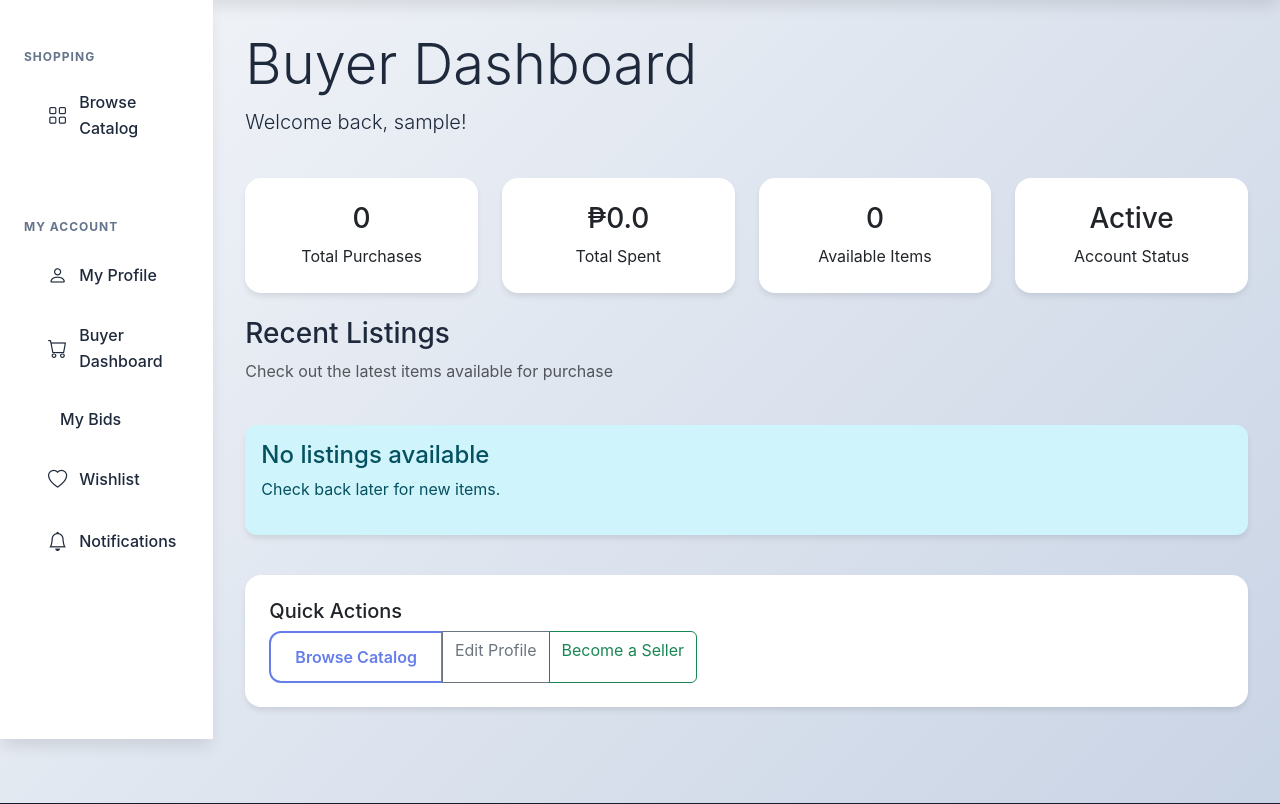
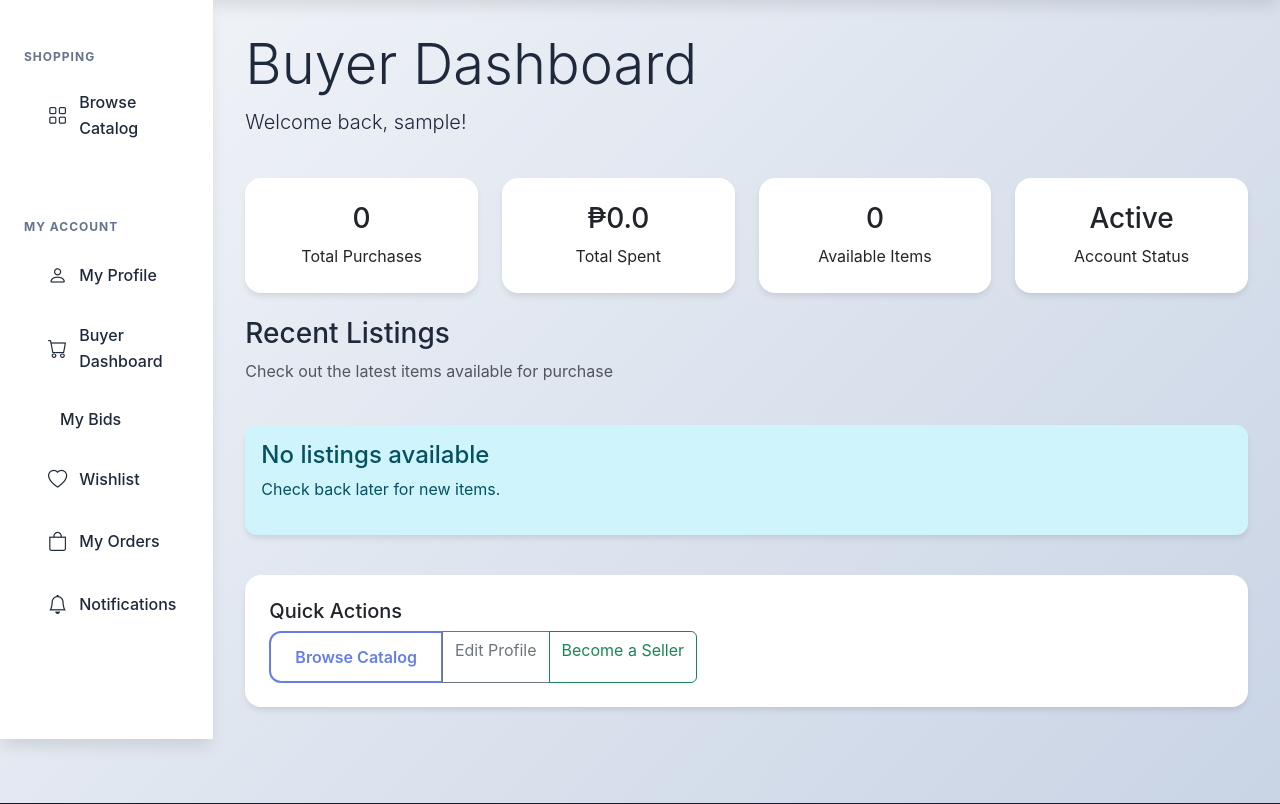
Before and after one commit to jerro26pablo-cell/merchant-system, a Django app: page /accounts/buyer-dashboard/ in a window 1280 px wide. Shown: the part 89-893 px from the top of the page. Run offline with Django 4.2, Linux system fonts and the light colour scheme; the visitor is signed in with stand-in values (Sample User, id 1); data comes from the database, SQL or seed files in the repository; data that the repository does not hold is empty.

Commit message:
Add My Orders link to buyer sidebar navigation
- Added order_list link to sidebar for easy access to purchase history
- Placed between Wishlist and Notifications for logical flow

Generated with [Devin](https://devin.ai)

Co-Authored-By: Devin <158243242+devin-ai-integration[bot]@users.noreply.github.com>

```diff
--- a/templates/base.html
+++ b/templates/base.html
@@ -493,6 +493,11 @@
                                 </a>
                             </li>
                             <li class="sidebar-nav-item">
+                                <a href="{% url 'order_list' %}" class="sidebar-nav-link">
+                                    <i class="bi bi-bag"></i> My Orders
+                                </a>
+                            </li>
+                            <li class="sidebar-nav-item">
                                 <a href="{% url 'notification_list' %}" class="sidebar-nav-link">
                                     <i class="bi bi-bell"></i> Notifications
                                 </a>
```
